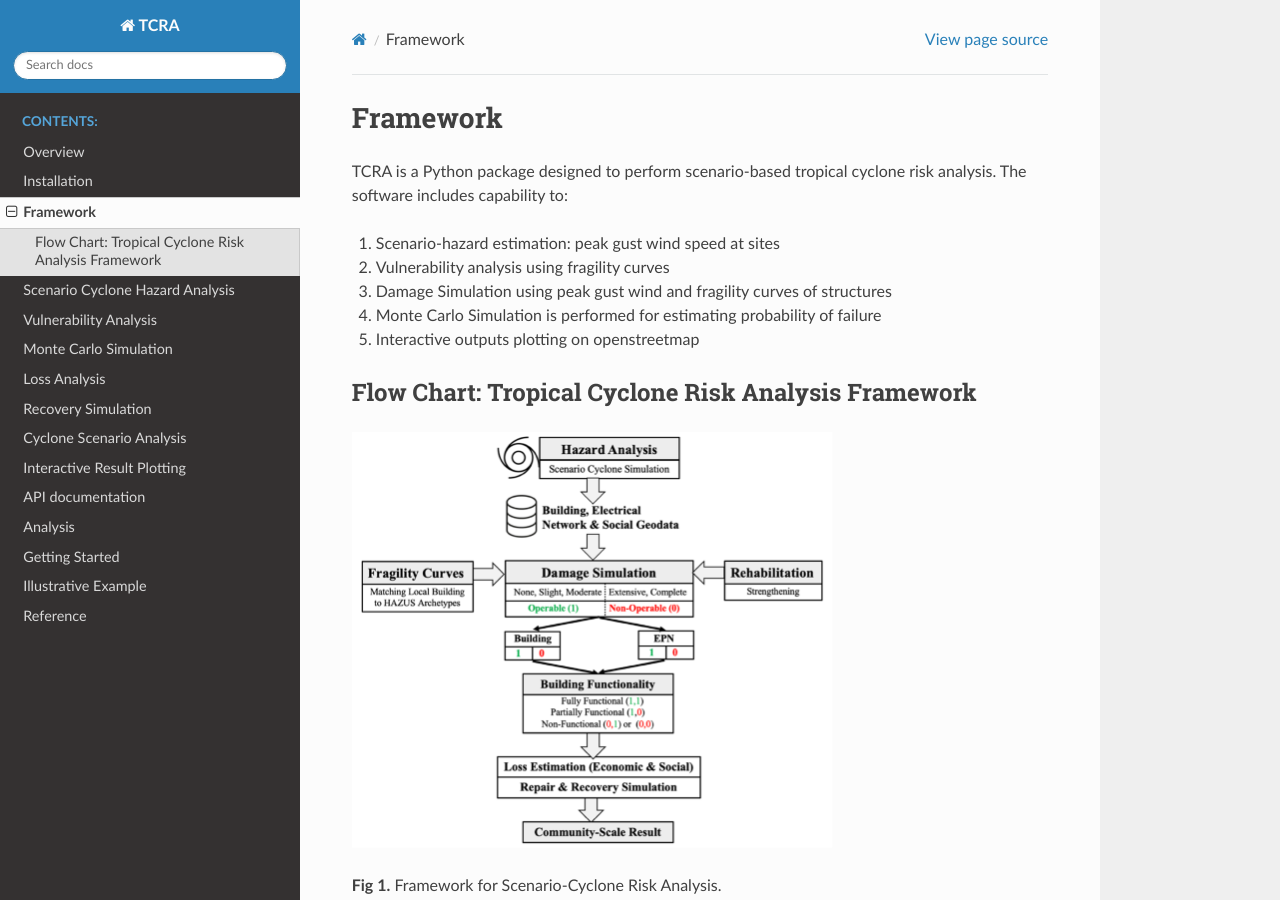
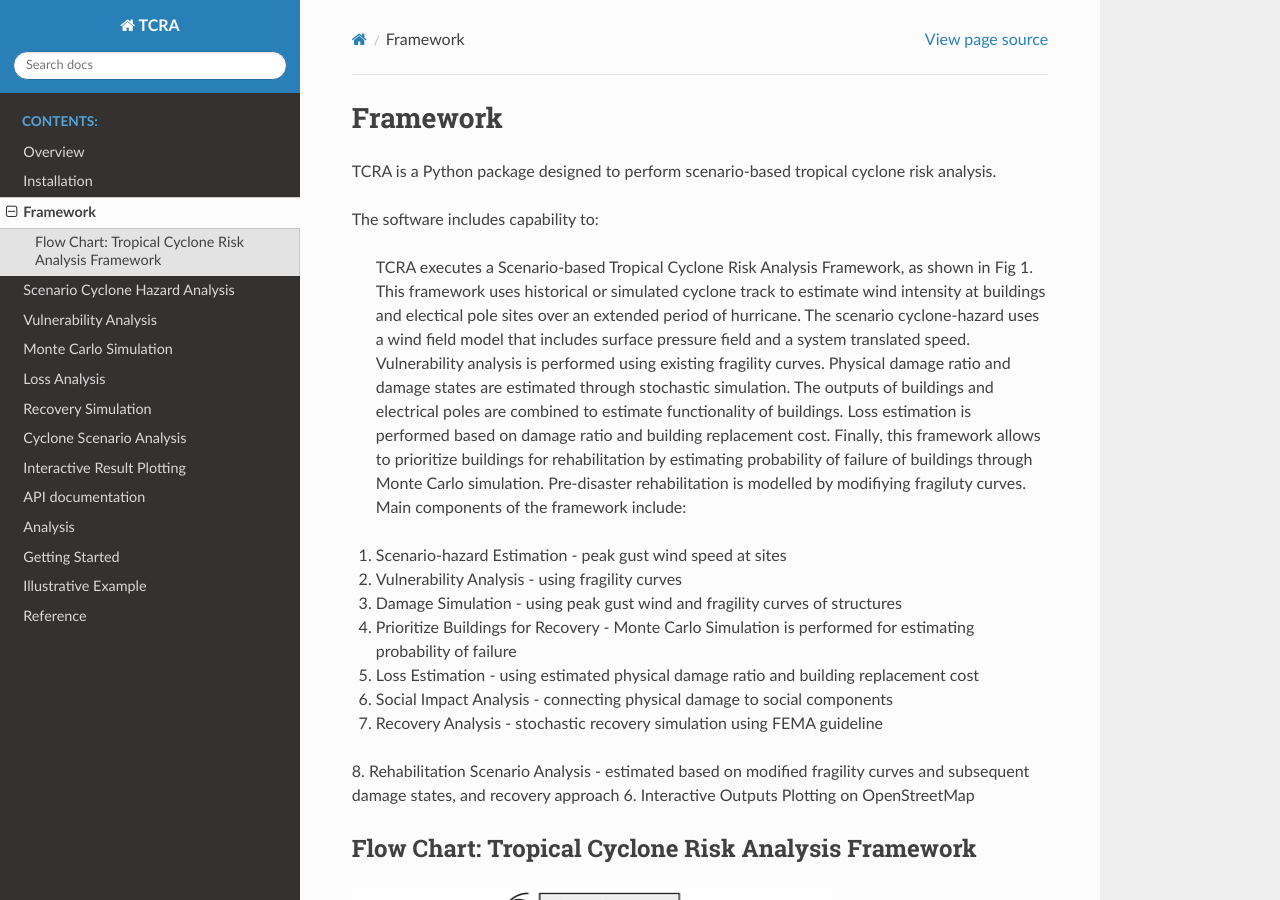
Before and after one commit to rxm562/TCRA, a Sphinx documentation site: the page built from docs/source/framework.rst, in a window 1280 px wide and 900 px high. Built offline with Sphinx 7.4.7 and the Read the Docs theme 2.0.0, drawn with Linux system fonts in a browser that asks for light colours.

Commit message:
Update framework.rst

```diff
--- a/docs/source/framework.rst
+++ b/docs/source/framework.rst
@@ -4,13 +4,21 @@
 Framework
 ============
 
-TCRA is a Python package designed to perform scenario-based tropical cyclone risk analysis. The software includes capability to:
+TCRA is a Python package designed to perform scenario-based tropical cyclone risk analysis.
 
-1. Scenario-hazard estimation: peak gust wind speed at sites
-2. Vulnerability analysis using fragility curves
-3. Damage Simulation using peak gust wind and fragility curves of structures
-4. Monte Carlo Simulation is performed for estimating probability of failure
-5. Interactive outputs plotting on openstreetmap
+The software includes capability to:
+
+   TCRA executes a Scenario-based Tropical Cyclone Risk Analysis Framework, as shown in Fig 1. This framework uses historical or simulated cyclone track to estimate wind intensity at buildings and electical pole sites over an extended period of hurricane. The scenario cyclone-hazard uses a wind field model that includes surface pressure field and a system translated speed. Vulnerability analysis is performed using existing fragility curves. Physical damage ratio and damage states are estimated through stochastic simulation. The outputs of buildings and electrical poles are combined to estimate functionality of buildings. Loss estimation is performed based on damage ratio and building replacement cost. Finally, this framework allows to prioritize buildings for rehabilitation by estimating probability of failure of buildings through Monte Carlo simulation. Pre-disaster rehabilitation is modelled by modifiying fragiluty curves. Main components of the framework include:
+
+1. Scenario-hazard Estimation - peak gust wind speed at sites
+2. Vulnerability Analysis - using fragility curves
+3. Damage Simulation - using peak gust wind and fragility curves of structures
+4. Prioritize Buildings for Recovery - Monte Carlo Simulation is performed for estimating probability of failure
+5. Loss Estimation - using estimated physical damage ratio and building replacement cost
+6. Social Impact Analysis - connecting physical damage to social components
+7. Recovery Analysis - stochastic recovery simulation using FEMA guideline
+8. Rehabilitation Scenario Analysis - estimated based on modified fragility curves and subsequent damage states, and recovery approach
+6. Interactive Outputs Plotting on OpenStreetMap
 
 Flow Chart: Tropical Cyclone Risk Analysis Framework
 -------------------------------
```
